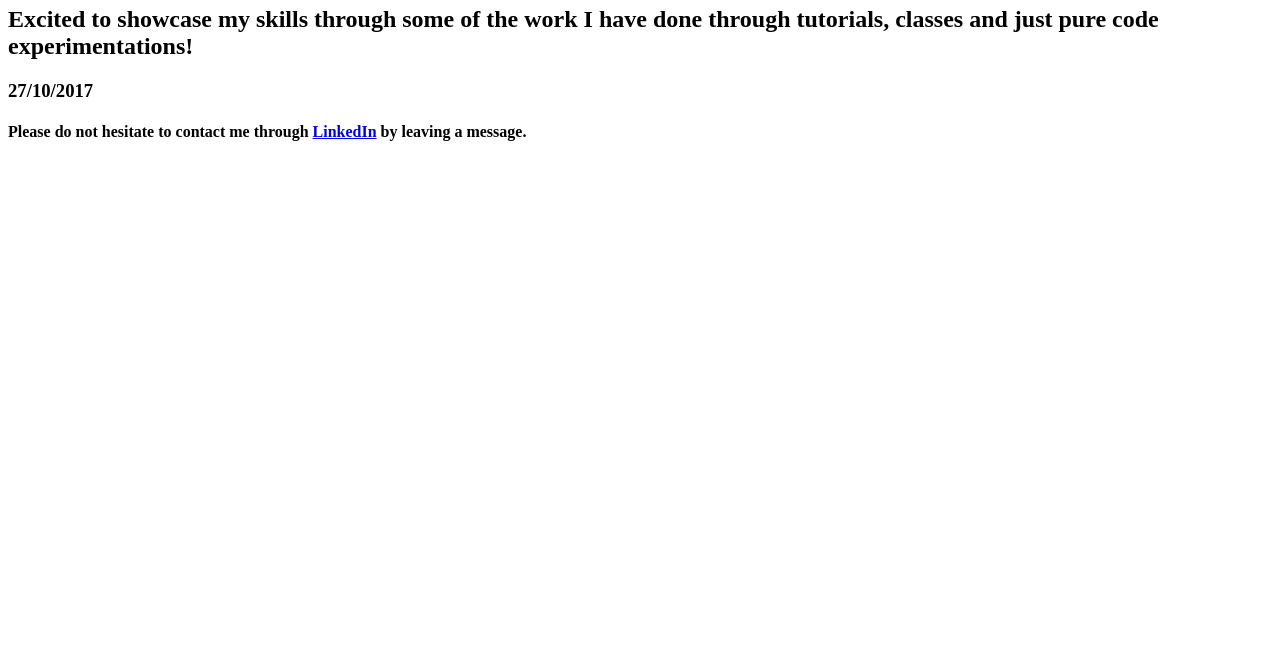
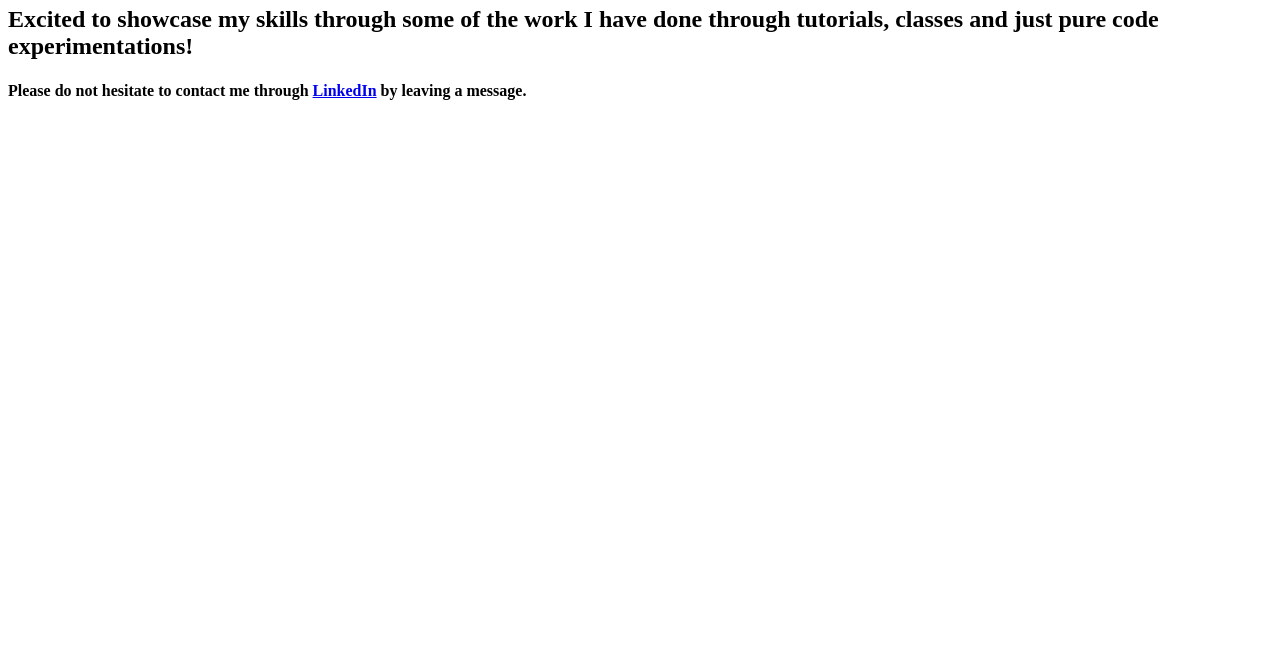
Before and after one commit to cedricroux/cedricroux.github.io, a plain HTML site: page index.html in a window 1280 px wide. Shown: the part 132-800 px from the top of the page. Drawn offline with Linux system fonts and the light colour scheme.

Commit message:
Add files via upload

```diff
--- a/index.html
+++ b/index.html
@@ -20,7 +20,6 @@
     <h1>Cedric Roux</h1>
     <h1>New Page Coming Soon!</h1>
     <h2>Excited to showcase my skills through some of the work I have done through tutorials, classes and just pure code experimentations!</h2>
-    <h3>27/10/2017</h3>
     <h4>Please do not hesitate to contact me through <a href="https://www.linkedin.com/in/cedric-roux/">LinkedIn</a> by leaving a message.</h4>
   </body>
 
```
